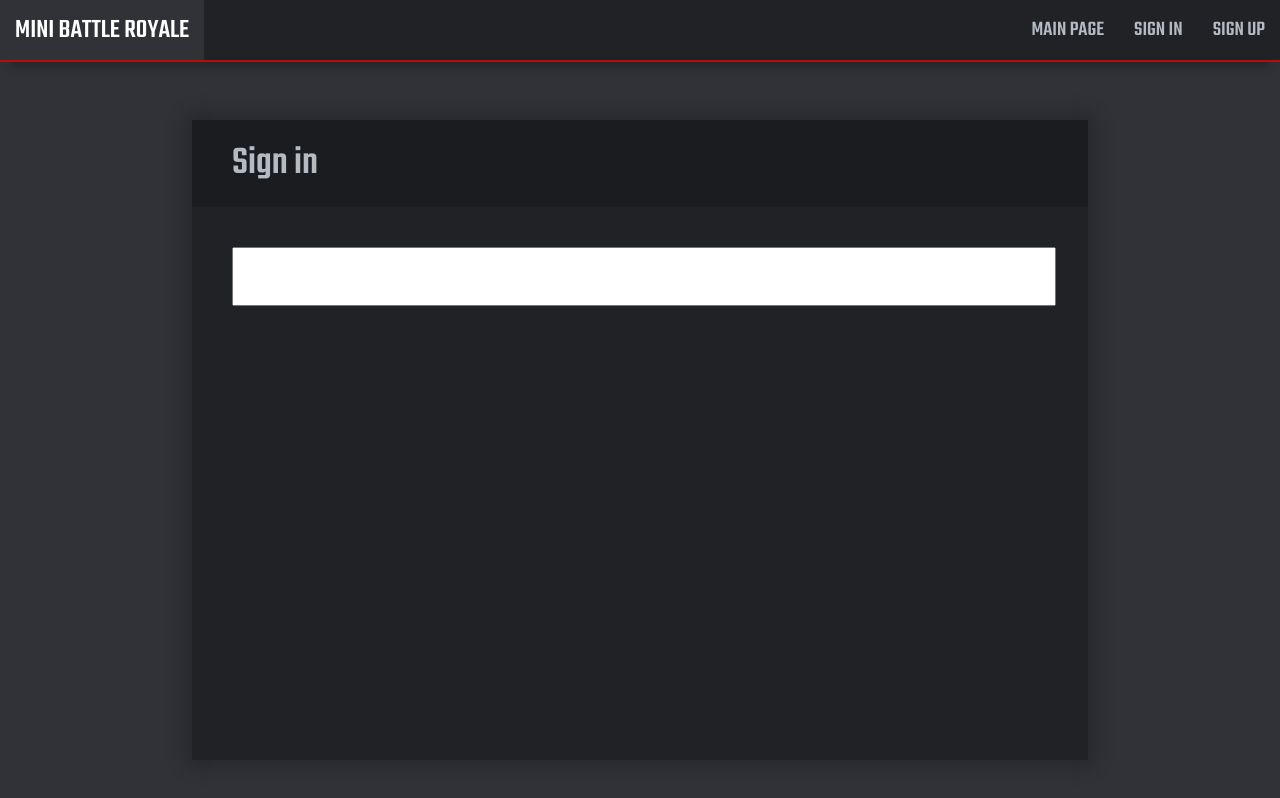
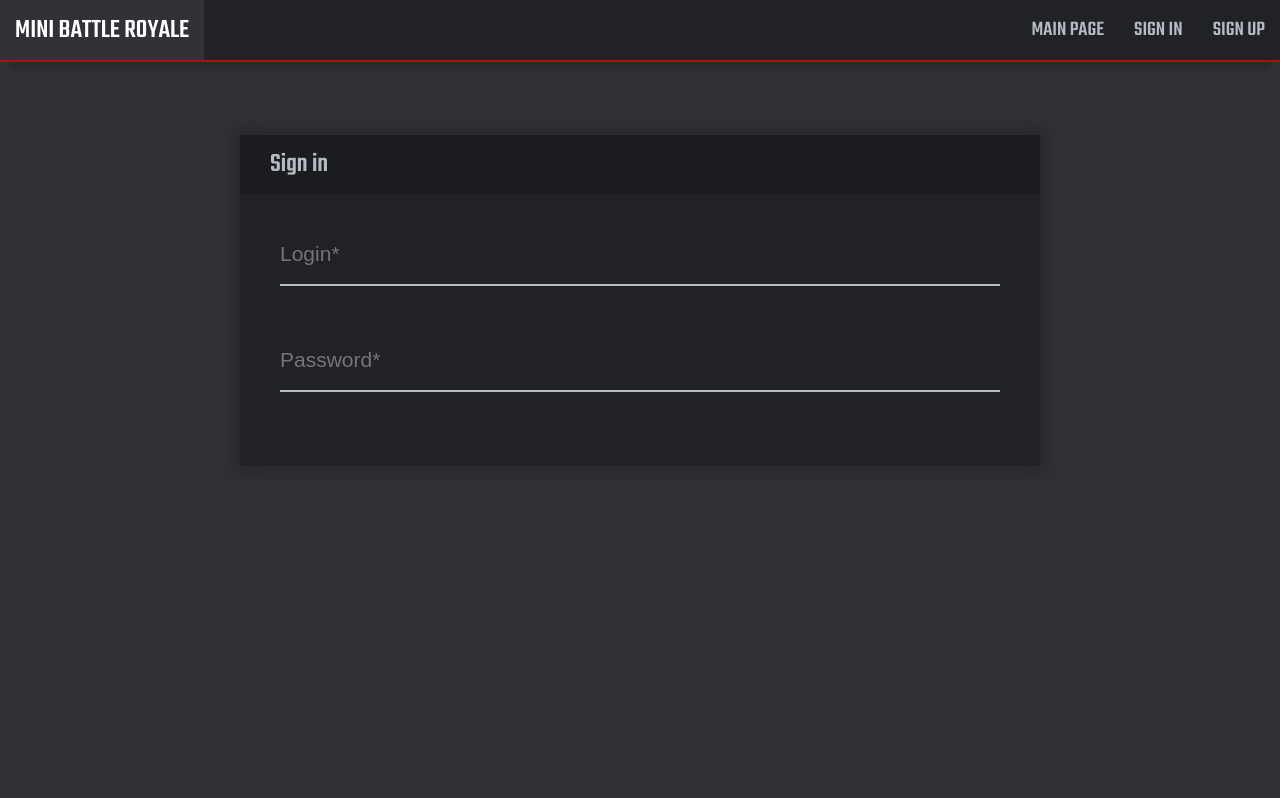
Before and after one commit to matiyas/mini_battle_royale_vue, a Vue app: page /sign_in in a window 1280 px wide. Built offline with nearby package versions, Linux system fonts and the light colour scheme.

Commit message:
MBRV-4 Add custom text input

```diff
--- a/src/App.vue
+++ b/src/App.vue
@@ -17,6 +17,12 @@ export default {
 
 <style scoped lang="scss">
 .container {
-  margin-top: 120px;
+  margin-top: 75px;
+  padding: $m-md;
+}
+@media (min-width: $screen-md-min) {
+  .container {
+    margin-top: 120px;
+  }
 }
 </style>
--- a/src/assets/styles/variables.scss
+++ b/src/assets/styles/variables.scss
@@ -1,4 +1,5 @@
 // Font sizes
+$font-size-sm: 1.7rem;
 $font-size-md: 2.1rem;
 $font-size-lg: 2.7rem;
 
@@ -21,6 +22,7 @@ $primary-color: #189456;
 $text-primary-color: #b4bbc3;
 $text-secondary-color: #fff;
 $accent-color: #ba0b0b;
+$error-color: $accent-color;
 
 // Screen breakpoints
 $screen-xs-max: 575px;
--- a/src/components/MbrAuthBox.vue
+++ b/src/components/MbrAuthBox.vue
@@ -4,7 +4,7 @@
       <span>{{ title }}</span>
     </div>
     <div class="box__form">
-      <input class="box__input" />
+      <slot />
     </div>
   </div>
 </template>
@@ -20,24 +20,26 @@ export default {
 
 <style scoped lang="scss">
 .box {
-  width: 70%;
-  height: 50vw;
+  width: 100%;
+  max-width: 800px;
   background-color: $bg-primary-color;
   box-shadow: $box-shadow;
 }
 .box__header {
   background-color: $bg-primary-dark-color;
-  color: rgb(180, 187, 195);
-  padding: 15px 0 15px 40px;
-  font-size: 40px;
+  color: $text-primary-color;
+  padding: $m-sm 0 $m-sm $m-xl;
+  font-size: $font-size-lg;
   font-weight: 500;
 }
 .box__form {
+  box-sizing: border-box;
   text-align: center;
-  padding: $m-xxl;
+  padding: $m-lg $m-xl;
 }
-.box__input {
-  width: 100%;
-  height: 4em;
+@media (min-width: $screen-sm-min) {
+  .box__form {
+    padding: $m-xl $m-xxl;
+  }
 }
 </style>
--- /dev/null
+++ b/src/components/MbrInput.vue
@@ -0,0 +1,101 @@
+<template>
+  <div class="input-container">
+    <div class="input-wrapper">
+      <input
+        :class="['input', { 'input--error': isInvalidInput }]"
+        :placeholder="placeholder + (required ? '*' : '')"
+        :value="value"
+        @input="$emit('input', $event.target.value)"
+      />
+    </div>
+    <div class="input__error-text">
+      {{ errorText }}
+    </div>
+  </div>
+</template>
+
+<script>
+export default {
+  name: 'MbrInput',
+  props: {
+    value: String,
+    status: {
+      type: String,
+      validator: status => {
+        return ['error'].includes(status)
+      }
+    },
+    errorText: String,
+    placeholder: String,
+    required: Boolean
+  },
+  computed: {
+    isInvalidInput() {
+      return this.status == 'error'
+    }
+  }
+}
+</script>
+
+<style lang="scss" scoped>
+.input-container {
+  margin-bottom: $m-xs;
+}
+.input {
+  box-sizing: border-box;
+  color: $text-primary-color;
+  font-size: $font-size-md;
+  width: 100%;
+  height: 2em;
+  background-color: transparent;
+  outline: none;
+  border: none;
+  border-bottom: 2px solid $text-primary-color;
+  z-index: 10;
+  transition: background-color 0.2s ease-in-out, padding 0.2s ease-in-out;
+  &:focus {
+    padding: 0 $m-sm;
+    background-color: $bg-secondary-color;
+  }
+}
+.input--error {
+  border-color: $error-color;
+}
+.input-wrapper {
+  position: relative;
+  &:after {
+    content: '';
+    display: block;
+    position: absolute;
+    margin: auto;
+    bottom: 0;
+    left: 0;
+    right: 0;
+    width: 0;
+    height: 2px;
+    background-color: $primary-color;
+    transition: width 0.2s ease-in-out;
+  }
+  &:focus-within:after {
+    width: 100%;
+  }
+}
+.input__error-text {
+  font-size: $font-size-sm;
+  text-align: left;
+  color: $error-color;
+  height: 24px;
+}
+
+@media (min-width: $screen-sm-min) {
+  .input-container {
+    margin-bottom: $m-lg;
+  }
+  .input {
+    padding: $m-xl 0;
+    &:focus {
+      padding: $m-xl $m-md;
+    }
+  }
+}
+</style>
--- a/src/components/MbrNavigationMenu.vue
+++ b/src/components/MbrNavigationMenu.vue
@@ -69,6 +69,7 @@ $navbar-shadow: 0 15px 10px -10px #00000040;
   width: 100%;
   background-color: $bg-primary-color;
   box-shadow: $navbar-shadow;
+  z-index: 20;
   &:after {
     content: '';
     display: block;
@@ -117,7 +118,6 @@ $navbar-shadow: 0 15px 10px -10px #00000040;
   align-items: center;
   font-size: $font-size-lg;
   color: $text-secondary-color;
-  padding: $m-md;
   &,
   &:hover {
     background-color: $bg-secondary-color;
--- a/src/views/Login.vue
+++ b/src/views/Login.vue
@@ -1,13 +1,25 @@
 <template>
-  <mbr-auth-box class="auth-box" title="Sign in" />
+  <mbr-auth-box class="auth-box" title="Sign in">
+    <mbr-input placeholder="Login" v-model="user.login" required />
+    <mbr-input placeholder="Password" v-model="user.password" required />
+  </mbr-auth-box>
 </template>
 
 <script>
 import MbrAuthBox from '@/components/MbrAuthBox'
+import MbrInput from '@/components/MbrInput'
 
 export default {
   name: 'Login',
-  components: { MbrAuthBox }
+  components: { MbrAuthBox, MbrInput },
+  data() {
+    return {
+      user: {
+        login: null,
+        password: null
+      }
+    }
+  }
 }
 </script>
 
```
